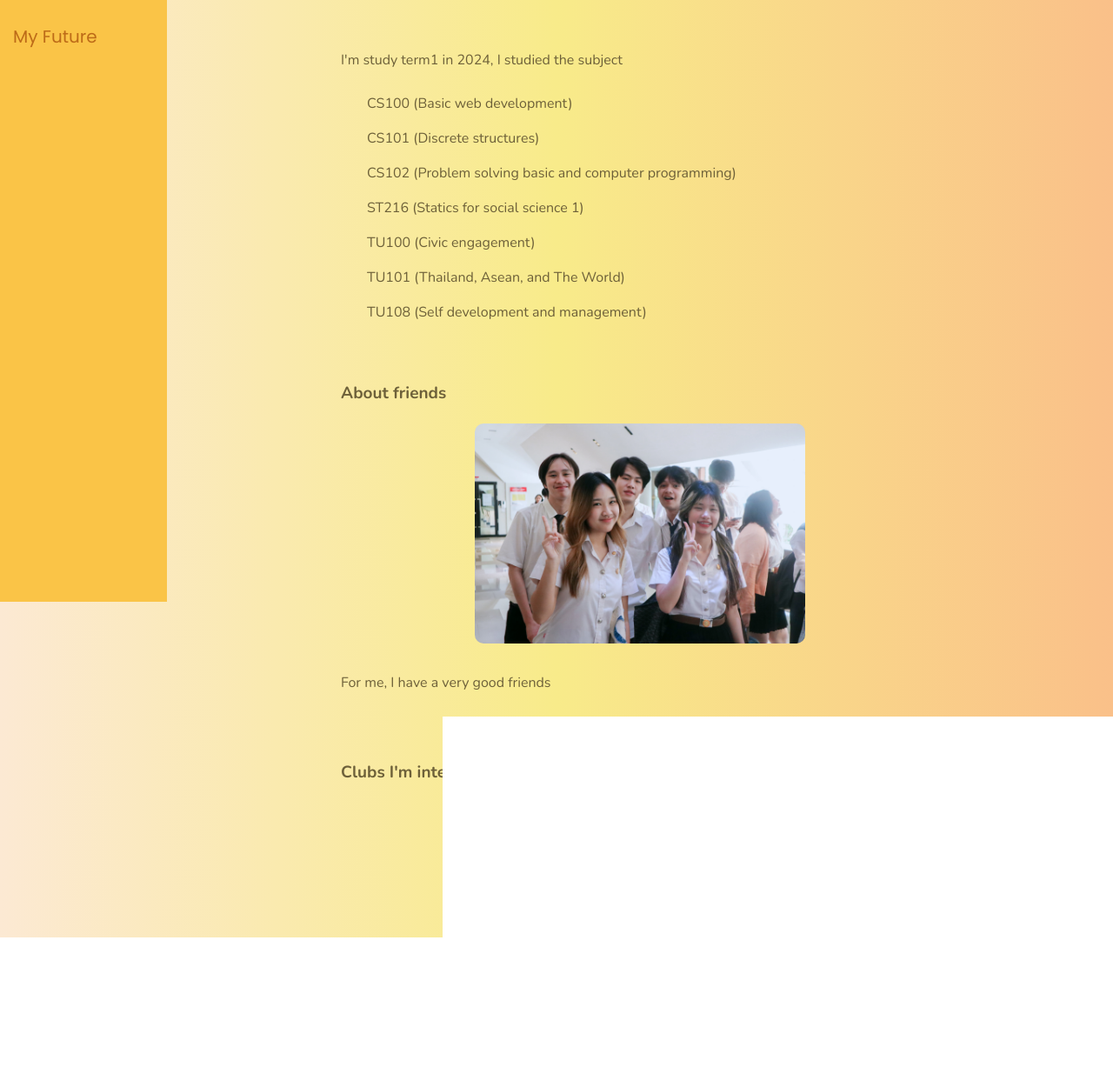
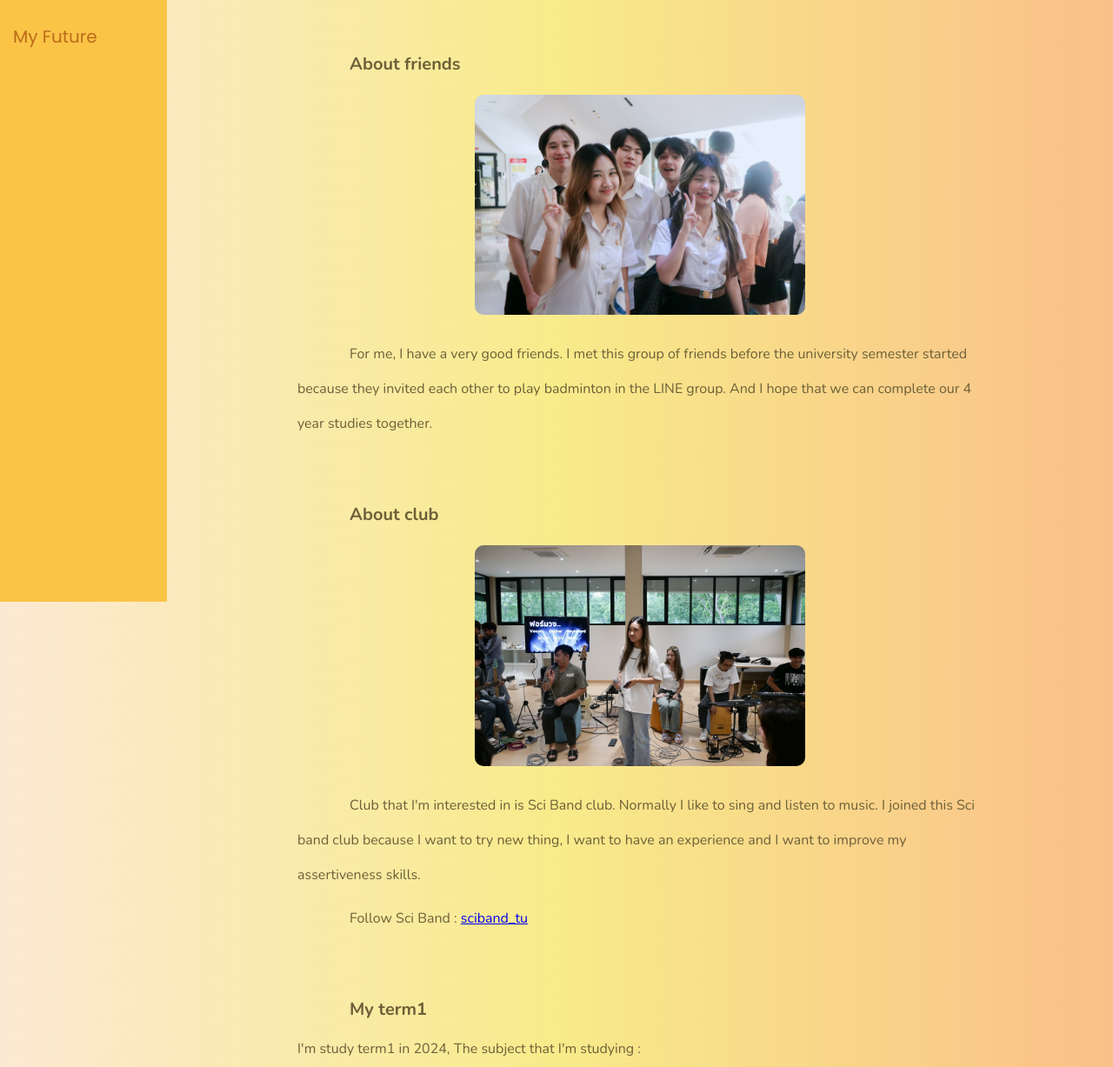
Before and after one commit to punyanut-jpg/6709650482_MyCSTUStory, a plain HTML site: page myjourney.html in a window 1280 px wide. Shown: the part 193-1420 px from the top of the page at 87% size. Drawn offline with nearby package versions, Linux system fonts and the light colour scheme; a web font is replaced by a local one.

Commit message:
Add content in myjourney.html and Edit in index.html, mystyle.css

```diff
--- a/myjourney.html
+++ b/myjourney.html
@@ -21,7 +21,19 @@
     <main>
         <h1>4 Year in CSTU</h1><br>
 
-        <p>I'm study term1 in 2024, I studied the subject</p>
+        <p><strong>About friends</strong></p>
+        <center><img id="friend" src="resources/IMG_7012.JPEG" alt="friends" title="friends"></center>
+        <p>For me, I have a very good friends. I met this group of friends before the university semester started
+        because they invited each other to play badminton in the LINE group. And I hope that we can complete
+        our 4 year studies together.</p><br>
+
+        <p><strong>About club</strong></p>
+        <center><img id="club" src="resources/IMG_8755.JPG" alt="sciband_tu" title="sciband_tu"></center>
+        <p>Club that I'm interested in is Sci Band club. Normally I like to sing and listen to music. I joined this Sci band club
+        because I want to try new thing, I want to have an experience and I want to improve my assertiveness skills.</p>
+        <p>Follow Sci Band : <a href="https://www.instagram.com/sciband_tu/">sciband_tu</a></p><br>
+
+        <p><strong>My term1</strong><br>I'm study term1 in 2024, The subject that I'm studying : </p>
         <ul>
             <li>CS100 (Basic web development)</li>
             <li>CS101 (Discrete structures)</li>
@@ -30,14 +42,13 @@
             <li>TU100 (Civic engagement)</li>
             <li>TU101 (Thailand, Asean, and The World)</li>
             <li>TU108 (Self development and management)</li>
-        </ul><br>
+        </ul>
+        <p>I like all the subject in this term because every subject is new for me and interesting.</p><br>
 
-        <p><b>About friends</b></p>
-        <center><img id="friend" src="resources/IMG_7012.JPEG" alt="friends" title="friends"></center>
-        <p>For me, I have a very good friends</p><br>
+        <p><strong>For 4 year in CSTU</strong></p>
+        <p>I hope for 4 year in computer science at Thammasat. I want to improve my programming and coding skills.
+        I want to learn computer languages such as c, c++, css, html, java and python etc. I hope I will have the work and team work skills.</p><br>
 
-        <p><b>Clubs I'm interested in</b></p>
-        <center><img id="club" src="resources/IMG_8755.JPG" alt="sciband_tu" title="sciband_tu"></center>
     </main>
 
     <footer>
--- a/mystyle.css
+++ b/mystyle.css
@@ -64,7 +64,7 @@ main{
 
 main ul{
     list-style-type: none;
-    text-indent: 230px;
+    text-indent: 200px;
 }
 
 h1 {
@@ -79,11 +79,12 @@ h1 {
 }
 
 p {
-    margin: 10px 200px ;
+    margin: 10px 150px;
+    text-indent: 60px;
 }
 
-p b{
-    font-size: 19px;
+p strong{
+    font-size: 20px;
 }
 
 #punyanut {
@@ -136,6 +137,7 @@ figure p b{
     width: 600px;
     height: auto;
     text-indent: 0px;
+    border-radius: 10px;
 }
 
 nav{
```
Also changed, not shown: index.html (+2 -0 lines).
